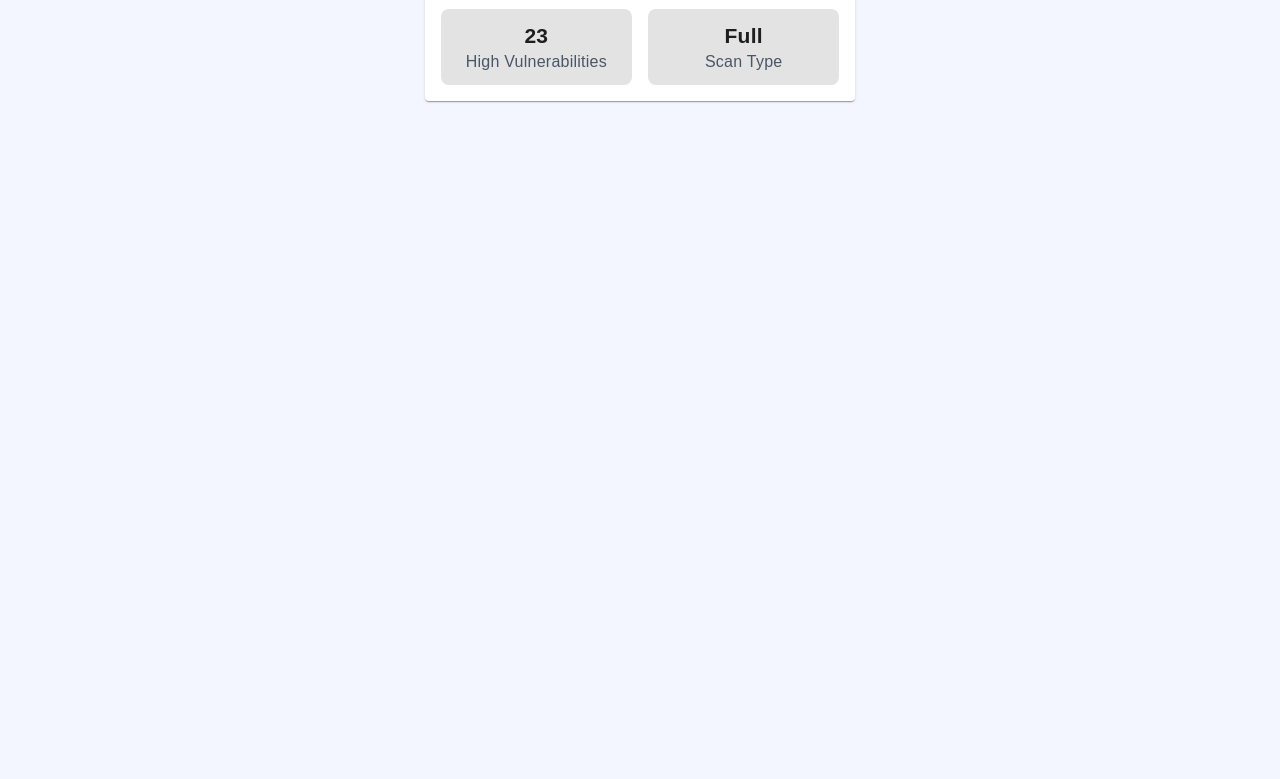
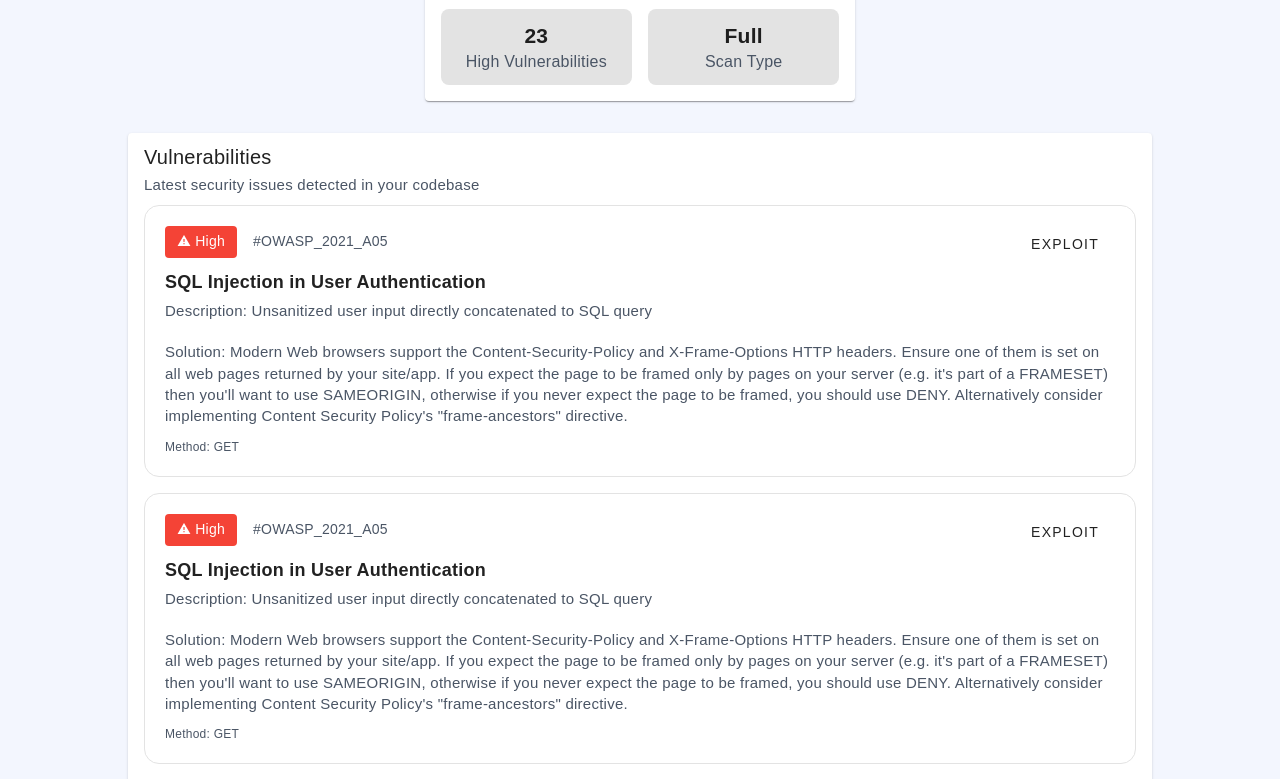
Before and after one commit to MikoBN1/AWAST_Diploma, a Vue app in the folder client/awast-front/: page /scanner in a window 1280 px wide. Shown: the part 1200-1979 px from the top of the page. Before the commit the page ends 1333 px from the top, so only its background shows below. Built offline with nearby package versions, Linux system fonts and the light colour scheme; a web font is replaced by a local one.

Commit message:
feat: scanner vulnerability info

```diff
--- /dev/null
+++ b/client/awast-front/src/components/scanner/ScanVulnerabilitiyList.vue
@@ -0,0 +1,68 @@
+<script setup lang="ts">
+interface Vulnerability{
+
+}
+</script>
+
+<template>
+<v-card width="80vw">
+  <v-card-title>
+    Vulnerabilities
+    <p class="sub-text">Latest security issues detected in your codebase</p>
+  </v-card-title>
+  <v-card-text>
+    <div class="vuln-container mb-4" v-for="i in 10" :key="i">
+      <div class="mb-3">
+        <v-chip label color="red" variant="flat">
+          <span class="mdi mdi-alert mr-1"></span>
+          High
+        </v-chip>
+        <span class="cve-info pl-4">#OWASP_2021_A05</span>
+      </div>
+      <div class="mb-3">
+        <h4 class="mb-1">SQL Injection in User Authentication</h4>
+        <p class="sub-text">Description: Unsanitized user input directly concatenated to SQL query</p>
+        <br/>
+        <p class="sub-text">Solution: Modern Web browsers support the Content-Security-Policy and X-Frame-Options HTTP headers. Ensure one of them is set on all web pages returned by your site/app.
+          If you expect the page to be framed only by pages on your server (e.g. it's part of a FRAMESET) then you'll want to use SAMEORIGIN, otherwise if you never expect the page to be framed, you should use DENY. Alternatively consider implementing Content Security Policy's "frame-ancestors" directive.</p>
+      </div>
+      <div class="vuln-footer">
+        Method: GET
+      </div>
+      <v-btn class="exploit-btn" variant="flat">
+        Exploit
+      </v-btn>
+    </div>
+  </v-card-text>
+</v-card>
+</template>
+
+<style scoped>
+.sub-text{
+  font-size: 15px;
+  color: var(--sub-text);
+}
+h4{
+  font-size: 18px;
+}
+.vuln-footer{
+  color: var(--sub-text);
+  font-size: 12px;
+}
+.cve-info{
+  color: var(--sub-text);
+  font-size: 14px;
+}
+.vuln-container{
+  border: 1px solid #e3e3e3;
+  padding: 20px;
+  border-radius: 15px;
+  position: relative;
+}
+
+.exploit-btn{
+  position: absolute;
+  right: 20px;
+  top: 20px;
+}
+</style>
--- a/client/awast-front/src/views/ScannerView.vue
+++ b/client/awast-front/src/views/ScannerView.vue
@@ -2,6 +2,7 @@
 import {ref} from "vue";
 import ScanInfoBlocks from "../components/scanner/ScanInfoBlocks.vue";
 import ScanVulnerabilitiesProgress from "../components/scanner/ScanVulnerabilitiesProgress.vue";
+import ScanVulnerabilitiyList from "../components/scanner/ScanVulnerabilitiyList.vue";
 const model = ref(true)
 const visible = ref(false)
 </script>
@@ -75,6 +76,10 @@ const visible = ref(false)
   <v-row justify="center" class="mb-8">
     <ScanVulnerabilitiesProgress/>
   </v-row>
+
+  <v-row justify="center" class="mb-8">
+    <ScanVulnerabilitiyList/>
+  </v-row>
 </template>
 
 <style scoped>
```
